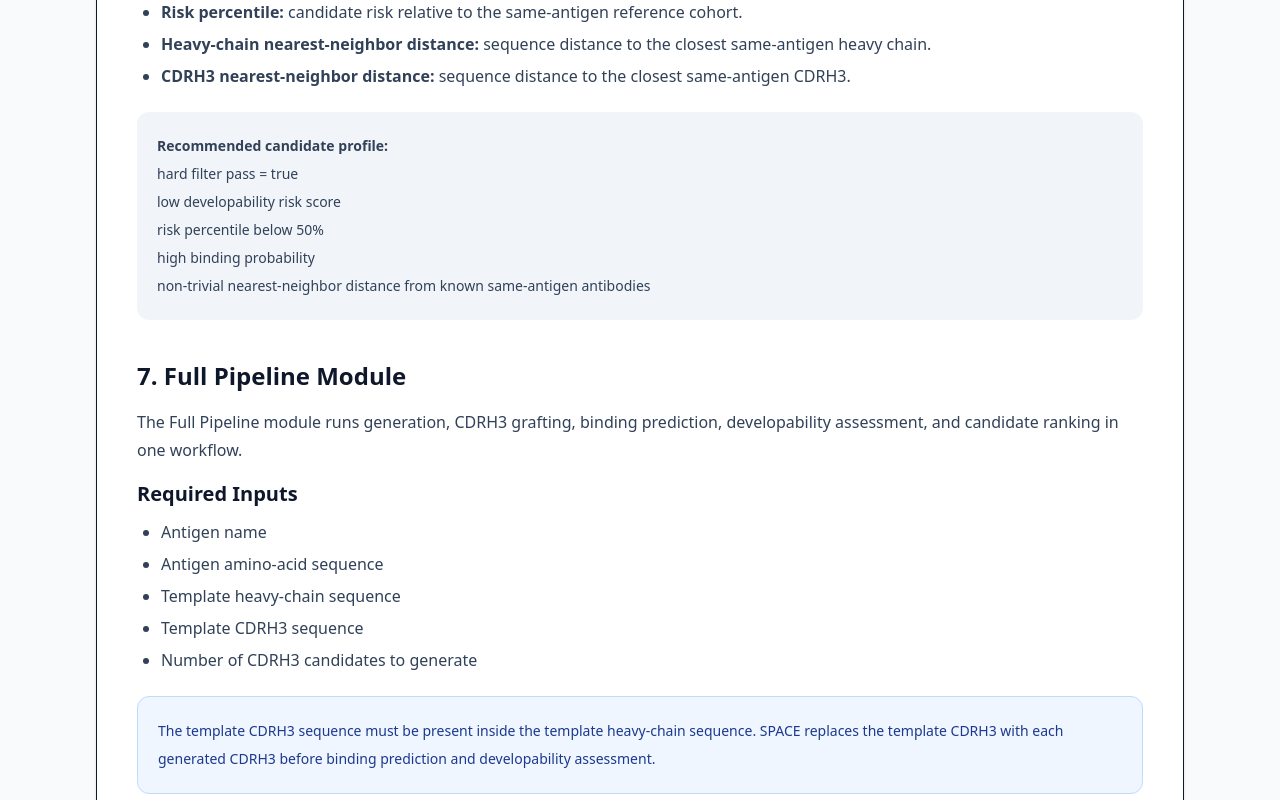
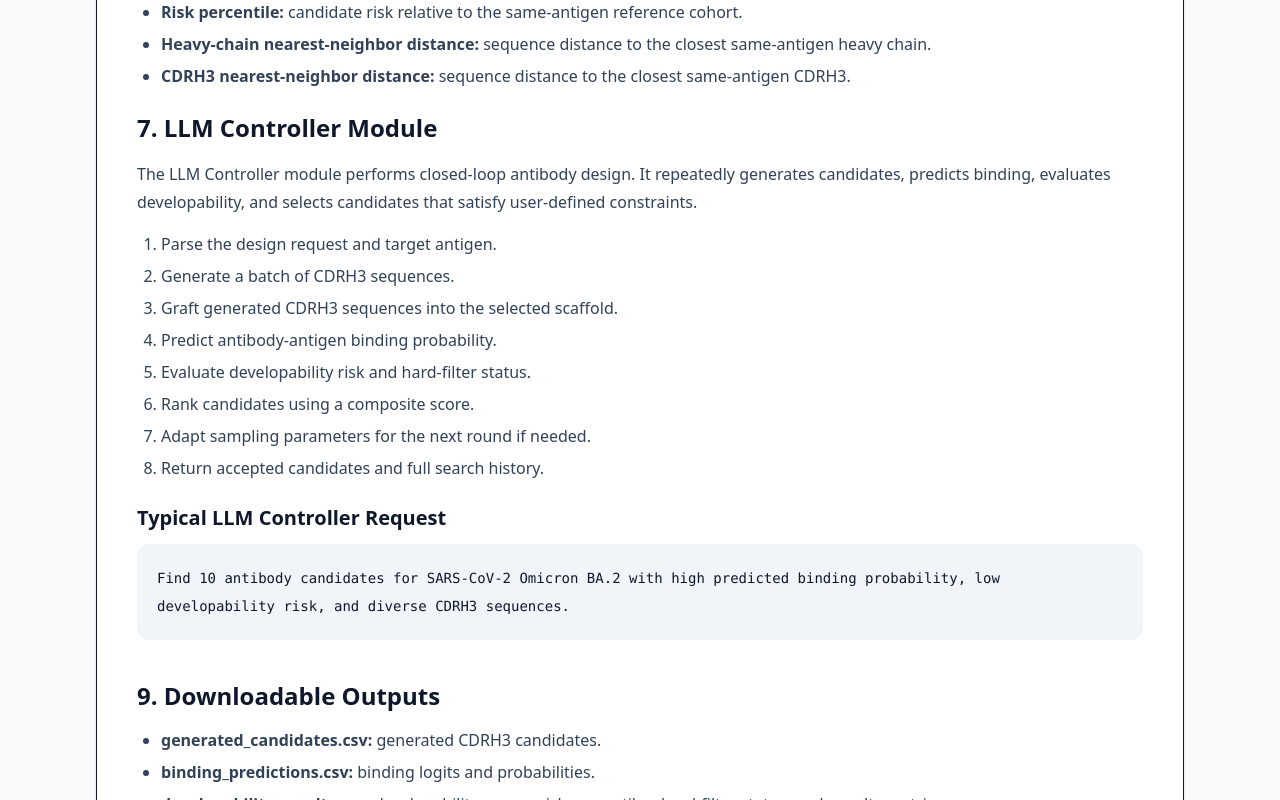
Before and after one commit to Fanxu-alt/Antibody-Design, a Next.js app in the folder frontend/: page /help in a window 1280 px wide. Shown: the part 3200-4000 px from the top of the page. Built offline with nearby package versions, Linux system fonts and the light colour scheme; no server answers.

Commit message:
Update page.tsx

```diff
--- a/frontend/app/help/page.tsx
+++ b/frontend/app/help/page.tsx
@@ -234,47 +234,7 @@ export default function HelpPage() {
             </li>
           </ul>
 
-          <div className="mb-10 rounded-xl bg-slate-100 p-5 text-sm leading-7 text-slate-700">
-            <strong>Recommended candidate profile:</strong>
-            <br />
-            hard filter pass = true
-            <br />
-            low developability risk score
-            <br />
-            risk percentile below 50%
-            <br />
-            high binding probability
-            <br />
-            non-trivial nearest-neighbor distance from known same-antigen
-            antibodies
-          </div>
-
-          <h2 className="mb-4 text-2xl font-bold">7. Full Pipeline Module</h2>
-
-          <p className="mb-4 leading-7 text-slate-700">
-            The Full Pipeline module runs generation, CDRH3 grafting, binding
-            prediction, developability assessment, and candidate ranking in one
-            workflow.
-          </p>
-
-          <h3 className="mb-3 text-xl font-semibold">Required Inputs</h3>
-
-          <ul className="mb-6 list-disc space-y-2 pl-6 text-slate-700">
-            <li>Antigen name</li>
-            <li>Antigen amino-acid sequence</li>
-            <li>Template heavy-chain sequence</li>
-            <li>Template CDRH3 sequence</li>
-            <li>Number of CDRH3 candidates to generate</li>
-          </ul>
-
-          <div className="mb-10 rounded-xl border border-blue-200 bg-blue-50 p-5 text-sm leading-7 text-blue-900">
-            The template CDRH3 sequence must be present inside the template
-            heavy-chain sequence. SPACE replaces the template CDRH3 with each
-            generated CDRH3 before binding prediction and developability
-            assessment.
-          </div>
-
-          <h2 className="mb-4 text-2xl font-bold">8. LLM Controller Module</h2>
+          <h2 className="mb-4 text-2xl font-bold">7. LLM Controller Module</h2>
 
           <p className="mb-4 leading-7 text-slate-700">
             The LLM Controller module performs closed-loop antibody design. It repeatedly
```
